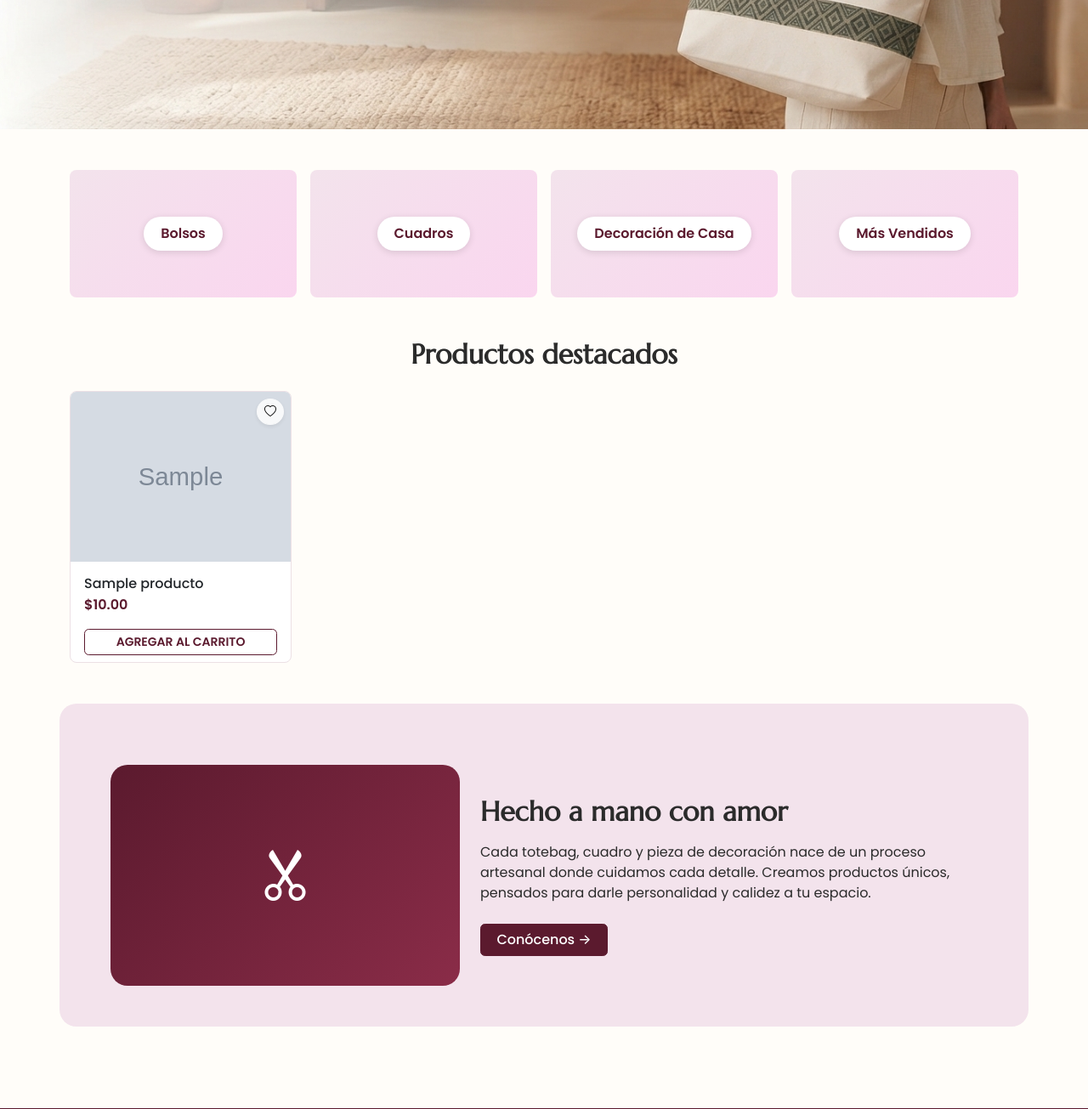
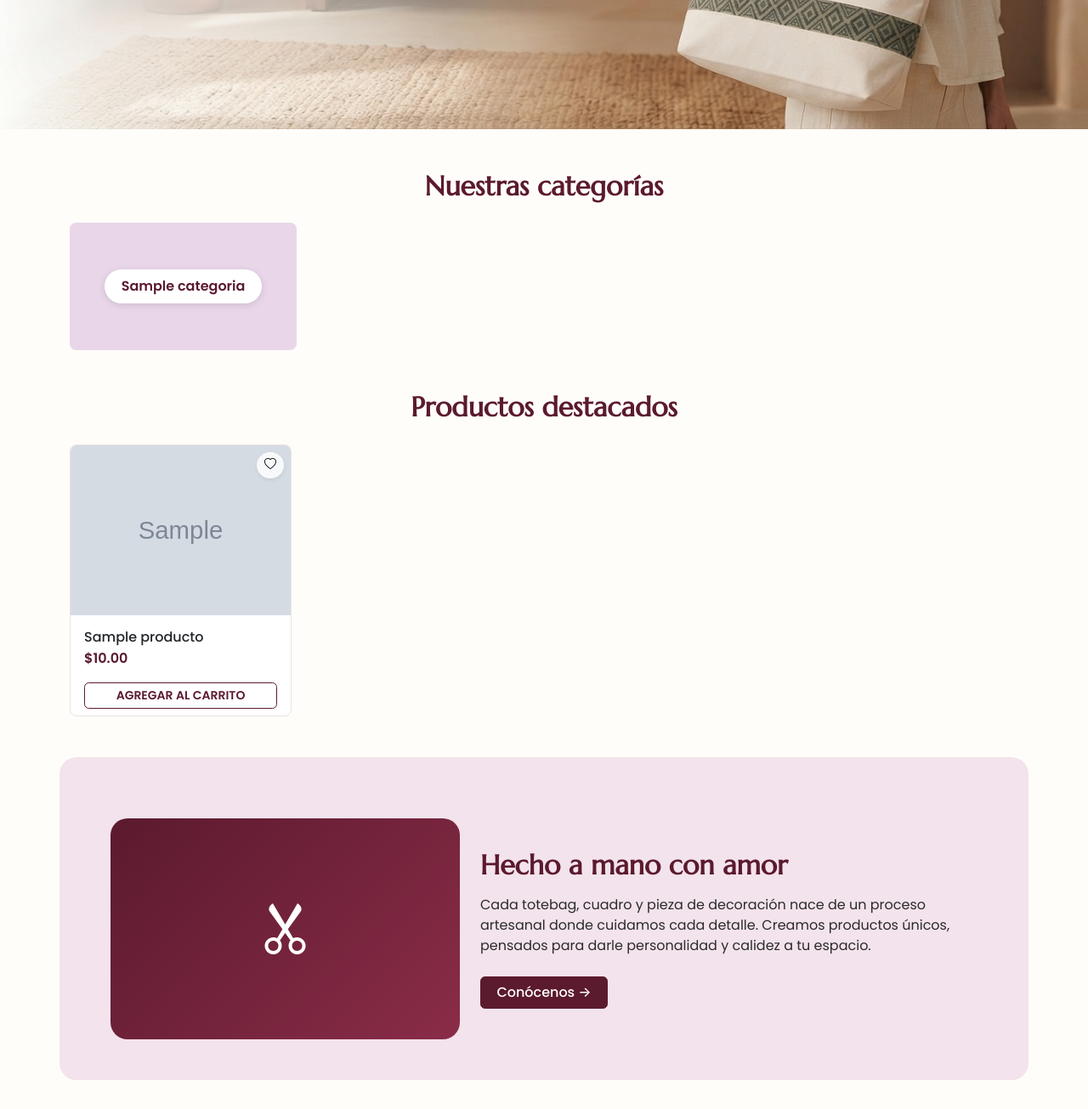
Before and after one commit to gabriel-toaquiza/e-shoop, a Flask app: page / in a window 1280 px wide. Shown: the part 545-1850 px from the top of the page at 85% size. Run offline with Flask 3, Linux system fonts and the light colour scheme; tables that the repository leaves empty hold one stand-in row (values such as "Sample post"); grey boxes marked "Sample" are stand-in pictures; some libraries are stand-ins or nearby versions.

Commit message:
Vincular categorias reales en el home y destacar la mas vendida

```diff
--- a/app/blueprints/public/routes.py
+++ b/app/blueprints/public/routes.py
@@ -1,9 +1,26 @@
 from urllib.parse import urlparse
 from flask import render_template, redirect, url_for, flash, request, session, abort
 from flask_login import login_required, current_user
+from sqlalchemy import func
 from app import db
 from app.models import Producto, Categoria, Pedido, DetallePedido
 from app.blueprints.public import public_bp
+
+# Estados que cuentan como una venta concretada (igual que en el panel de admin)
+ESTADOS_VENTA = ('pagado', 'enviado', 'entregado')
+
+
+def _categoria_mas_vendida():
+    """Categoría activa con más unidades vendidas. None si todavía no hay ventas."""
+    fila = (db.session.query(Categoria)
+            .join(Producto, Producto.categoria_id == Categoria.id)
+            .join(DetallePedido, DetallePedido.producto_id == Producto.id)
+            .join(Pedido, Pedido.id == DetallePedido.pedido_id)
+            .filter(Categoria.activa.is_(True), Pedido.estado.in_(ESTADOS_VENTA))
+            .group_by(Categoria.id)
+            .order_by(func.sum(DetallePedido.cantidad).desc())
+            .first())
+    return fila
 
 
 def _volver_atras(fallback):
@@ -20,10 +37,18 @@ def home():
     productos_destacados = (Producto.query.join(Categoria)
                             .filter(Producto.activo == True, Categoria.activa == True)
                             .limit(8).all())
-    categorias = Categoria.query.filter_by(activa=True).all()
+    # La más vendida se destaca aparte, así que se excluye de las otras 3
+    mas_vendida = _categoria_mas_vendida()
+    consulta = Categoria.query.filter_by(activa=True)
+    if mas_vendida:
+        consulta = consulta.filter(Categoria.id != mas_vendida.id)
+    # Sin ventas todavía: se rellenan las 4 casillas con categorías normales
+    categorias = consulta.order_by(Categoria.nombre).limit(3 if mas_vendida else 4).all()
+
     return render_template('public/home.html',
                            productos=productos_destacados,
-                           categorias=categorias)
+                           categorias=categorias,
+                           mas_vendida=mas_vendida)
 
 
 # ── TIENDA ────────────────────────────────────────────────────────
--- a/app/static/css/style.css
+++ b/app/static/css/style.css
@@ -246,10 +246,13 @@ footer a {
 
 /* ---------- Recuadros de categoría ---------- */
 .categoria-box {
+    position: relative;
+    overflow: hidden;
     display: flex;
     align-items: center;
     justify-content: center;
     min-height: 150px;
+    padding: 1rem;
     border-radius: .5rem;
     text-decoration: none;
     background: linear-gradient(135deg, #f3e3ec, var(--marca-secundario));
@@ -257,11 +260,19 @@ footer a {
     background-position: center;
     transition: transform .18s ease, box-shadow .18s ease;
 }
+/* Velo rosa uniforme sobre la foto (--marca-secundario: #FAD6EF) */
+.categoria-box::before {
+    content: '';
+    position: absolute;
+    inset: 0;
+    background: rgba(250, 214, 239, .55);
+}
 .categoria-box:hover {
     transform: translateY(-4px);
     box-shadow: 0 10px 24px rgba(91, 26, 46, .15);
 }
 .categoria-label {
+    position: relative;      /* por encima del velo de color */
     background: #ffffff;
     color: var(--marca-principal);
     font-weight: 600;
@@ -269,6 +280,32 @@ footer a {
     border-radius: 50rem;
     box-shadow: 0 2px 8px rgba(0, 0, 0, .12);
     text-align: center;
+}
+
+/* Cuarta caja: la categoría más vendida */
+.categoria-box-destacada {
+    outline: 2px solid var(--marca-principal);
+    outline-offset: -2px;
+}
+/* Velo en vino para diferenciarla de las otras tres */
+.categoria-box-destacada::before {
+    background: rgba(91, 26, 46, .55);
+}
+.categoria-insignia {
+    position: absolute;
+    top: .6rem;
+    left: 50%;
+    transform: translateX(-50%);
+    background: var(--marca-principal);
+    color: #ffffff;
+    font-size: .72rem;
+    font-weight: 700;
+    text-transform: uppercase;
+    letter-spacing: .04em;
+    padding: .25rem .7rem;
+    border-radius: 50rem;
+    box-shadow: 0 2px 8px rgba(0, 0, 0, .18);
+    white-space: nowrap;
 }
 
 /* ---------- Selector de cantidad (detalle de producto) ---------- */
--- a/app/templates/public/home.html
+++ b/app/templates/public/home.html
@@ -16,23 +16,35 @@
 </div>
 
 <!-- ===== CATEGORÍAS ===== -->
+{% if categorias %}
+<h2 class="text-center fw-bold mb-4 text-primary">Nuestras categorías</h2>
 <div class="row g-3 mb-5">
+  {% for c in categorias %}
   <div class="col-6 col-md-3">
-    <a href="{{ url_for('public.tienda') }}" class="categoria-box"><span class="categoria-label">Bolsos</span></a>
+    <a href="{{ url_for('public.tienda', categoria=c.id) }}" class="categoria-box"
+       {% if c.imagen %}style="background-image: url('{{ url_for('static', filename='img/' + c.imagen) }}');"{% endif %}
+       title="Ver productos de {{ c.nombre }}">
+      <span class="categoria-label">{{ c.nombre }}</span>
+    </a>
   </div>
+  {% endfor %}
+
+  {% if mas_vendida %}
   <div class="col-6 col-md-3">
-    <a href="{{ url_for('public.tienda') }}" class="categoria-box"><span class="categoria-label">Cuadros</span></a>
+    <a href="{{ url_for('public.tienda', categoria=mas_vendida.id) }}"
+       class="categoria-box categoria-box-destacada"
+       {% if mas_vendida.imagen %}style="background-image: url('{{ url_for('static', filename='img/' + mas_vendida.imagen) }}');"{% endif %}
+       title="Ver productos de {{ mas_vendida.nombre }}">
+      <span class="categoria-insignia"><i class="bi bi-star-fill"></i> Más vendida</span>
+      <span class="categoria-label">{{ mas_vendida.nombre }}</span>
+    </a>
   </div>
-  <div class="col-6 col-md-3">
-    <a href="{{ url_for('public.tienda') }}" class="categoria-box"><span class="categoria-label">Decoración de Casa</span></a>
-  </div>
-  <div class="col-6 col-md-3">
-    <a href="#productos-destacados" class="categoria-box"><span class="categoria-label">Más Vendidos</span></a>
-  </div>
+  {% endif %}
 </div>
+{% endif %}
 
 <!-- ===== PRODUCTOS DESTACADOS ===== -->
-<h2 class="text-center fw-bold mb-4" id="productos-destacados">Productos destacados</h2>
+<h2 class="text-center fw-bold mb-4 text-primary" id="productos-destacados">Productos destacados</h2>
 {% if productos %}
 <div class="row row-cols-2 row-cols-md-4 g-4">
   {% for p in productos %}
@@ -91,7 +103,7 @@
     </div>
   </div>
   <div class="col-md-7">
-    <h2 class="fw-bold mb-3">Hecho a mano con amor</h2>
+    <h2 class="fw-bold mb-3 text-primary">Hecho a mano con amor</h2>
     <p class="mb-4">
       Cada totebag, cuadro y pieza de decoración nace de un proceso artesanal
       donde cuidamos cada detalle. Creamos productos únicos, pensados para darle
```
Also changed, not shown: app/static/img/equipo/FotoAngelo.png (added), app/static/img/equipo/FotoGabriel.jpg (added), app/static/img/equipo/FotoJuan.png (added).
